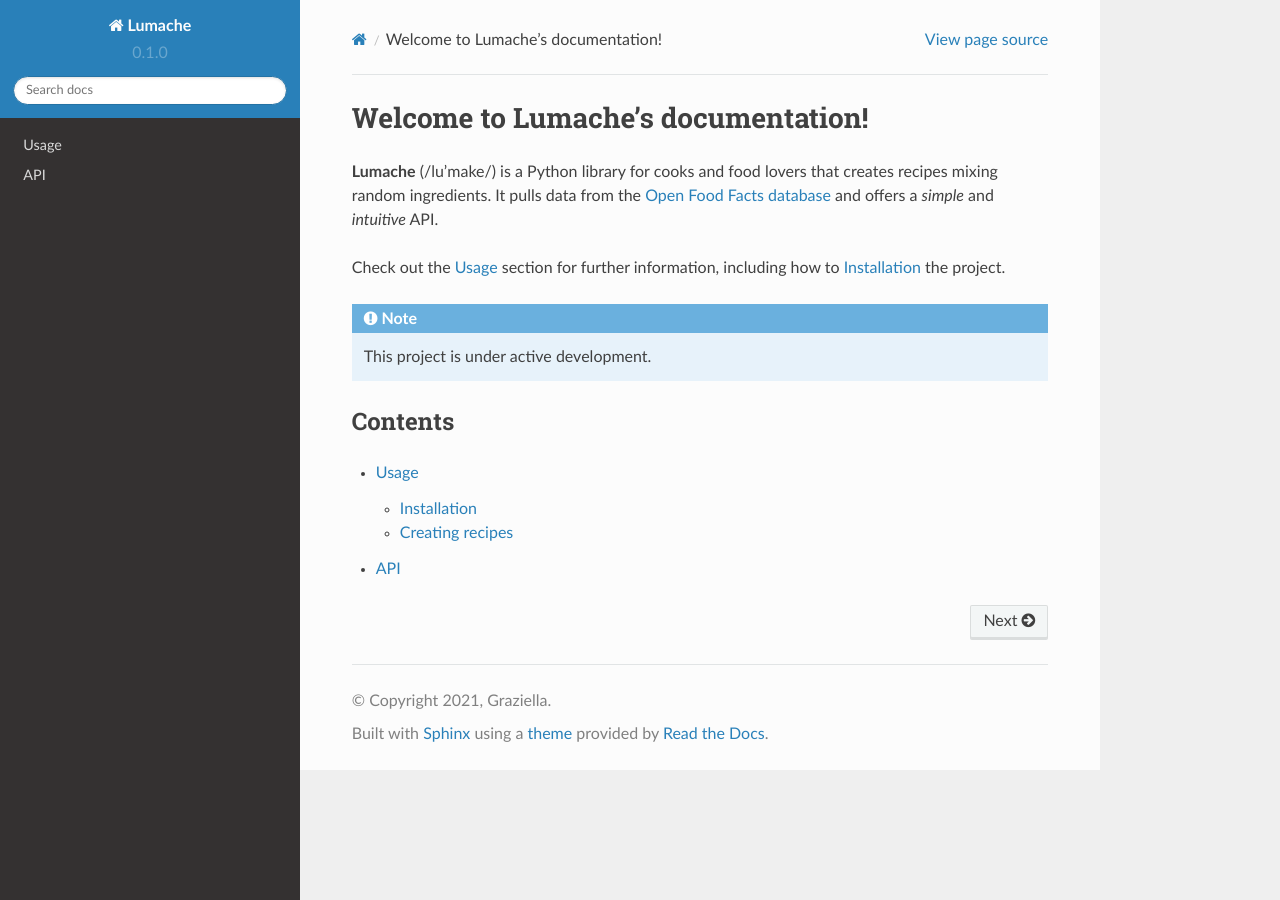
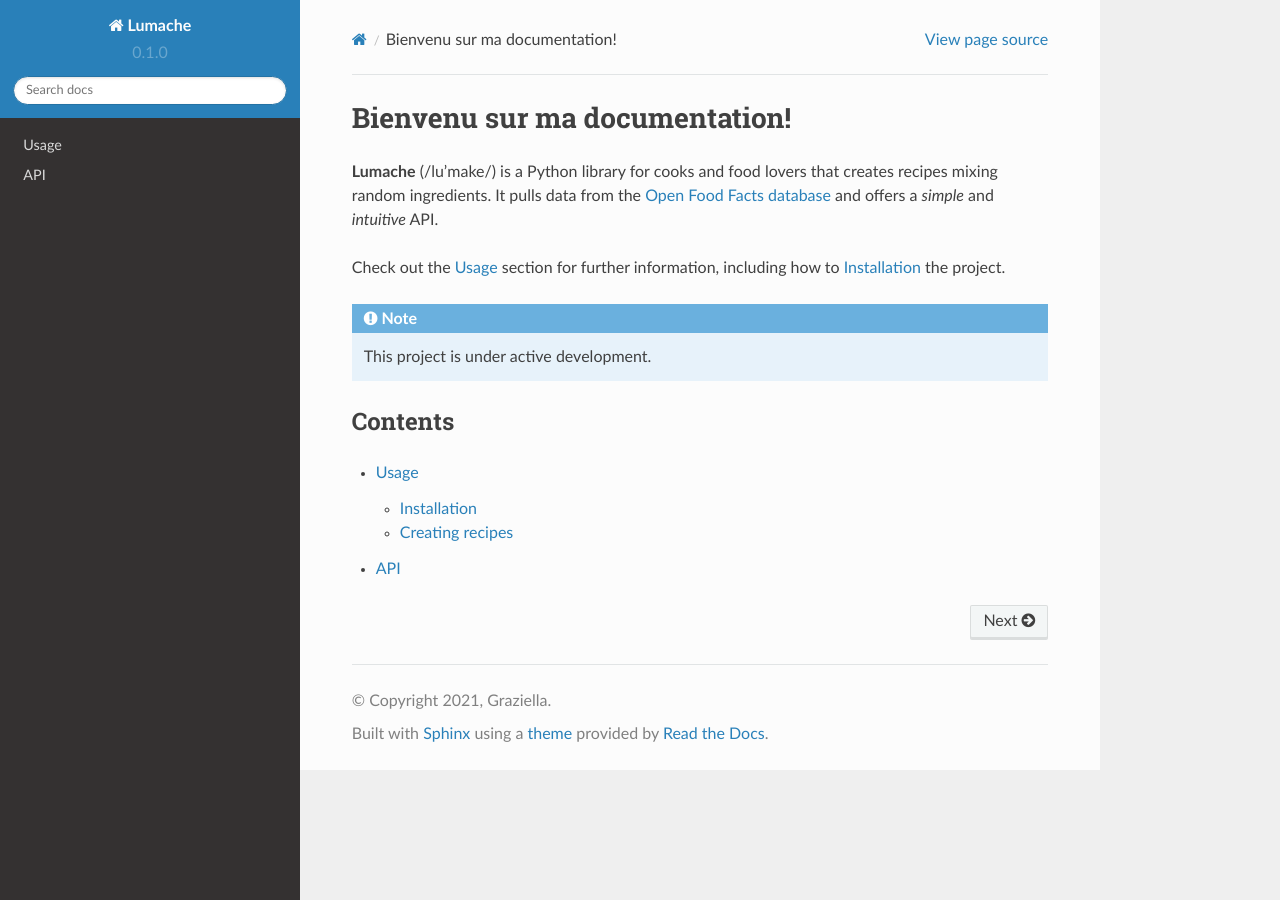
Before and after one commit to rodrialexis/rtd, a Sphinx documentation site: the page built from docs/source/index.rst, in a window 1280 px wide. Built offline with Sphinx 7.4.7 and the Read the Docs theme 2.0.0, drawn with Linux system fonts in a browser that asks for light colours.

Commit message:
Update index.rst

```diff
--- a/docs/source/index.rst
+++ b/docs/source/index.rst
@@ -1,4 +1,4 @@
-Welcome to Lumache's documentation!
+Bienvenu sur ma documentation!
 ===================================
 
 **Lumache** (/lu'make/) is a Python library for cooks and food lovers
```
